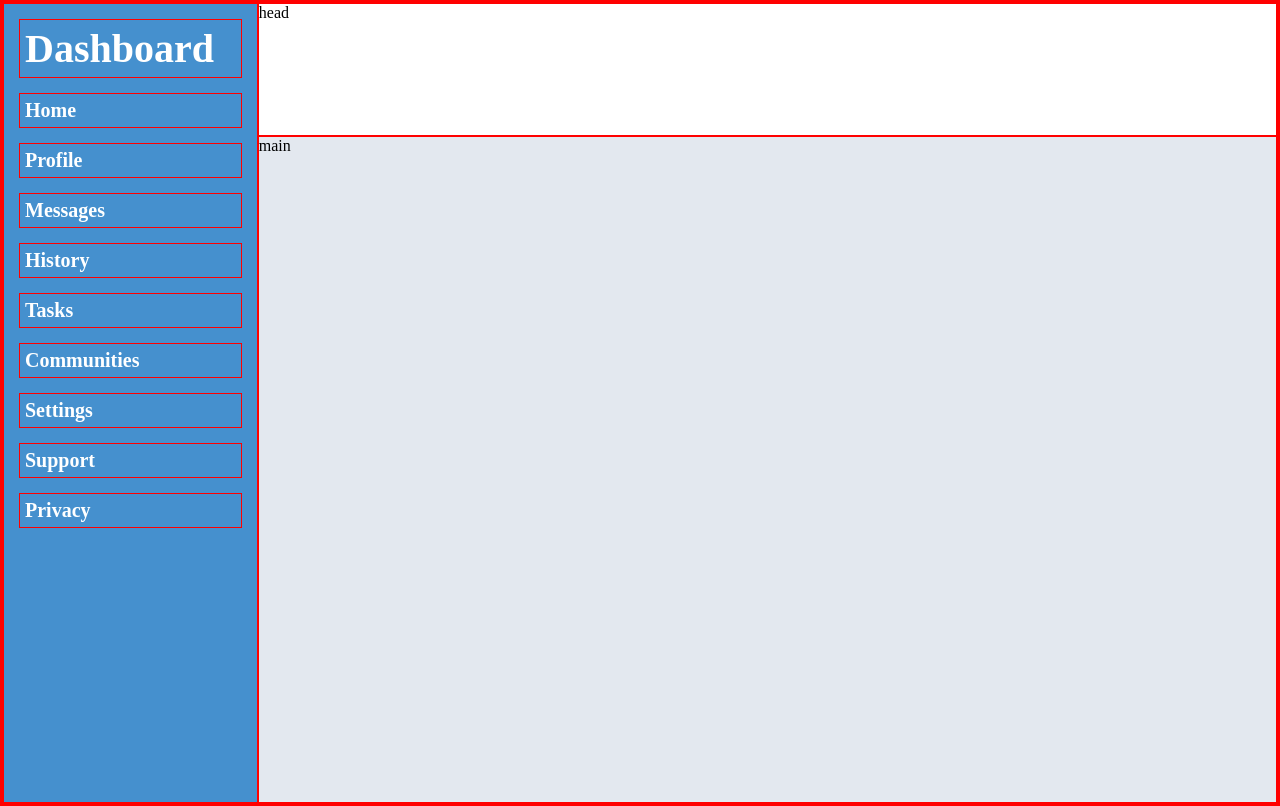
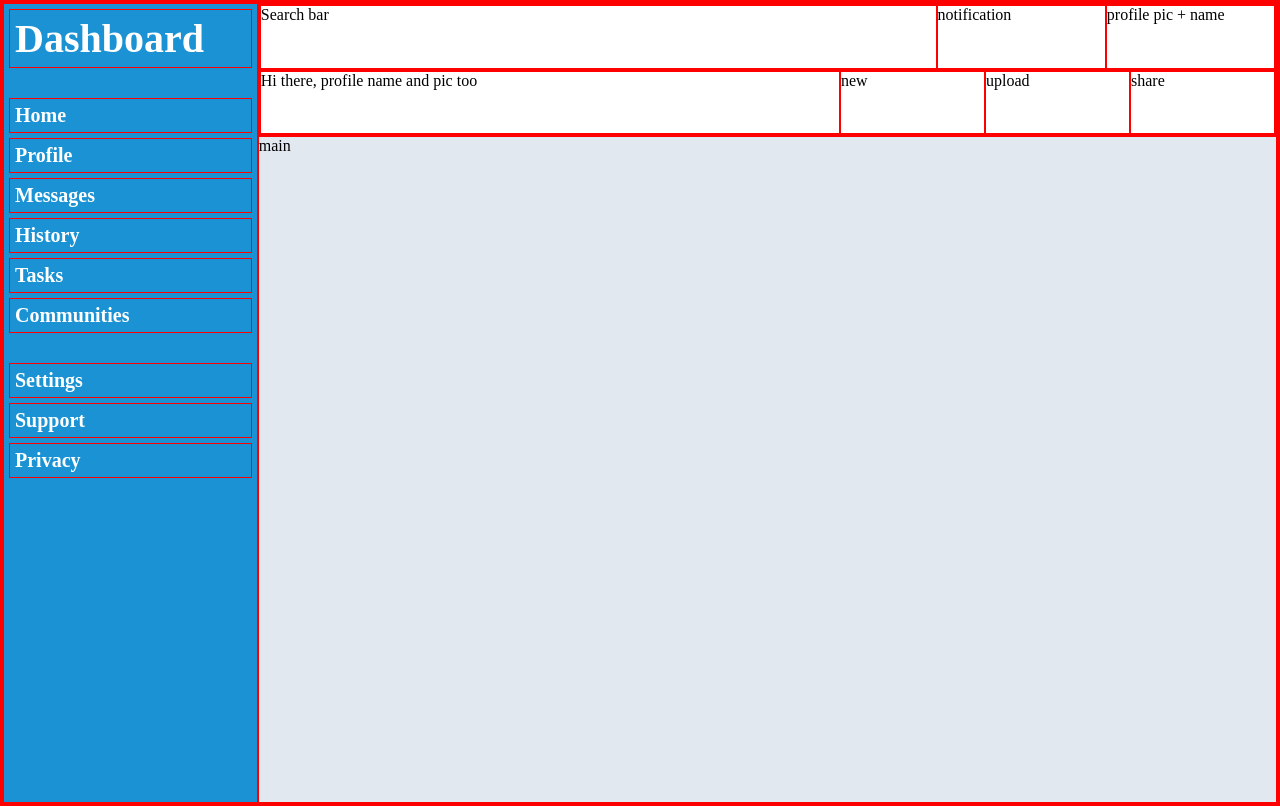
Before and after one commit to LeonardoCapocci/admin-dashboard, a plain HTML site: page index.html in a window 1280 px wide. Drawn offline with Linux system fonts and the light colour scheme.

Commit message:
header layout basics and color adjustments

```diff
--- a/index.html
+++ b/index.html
@@ -16,11 +16,23 @@
       <p>History</p>
       <p>Tasks</p>
       <p>Communities</p>
-      <p>Settings</p>
+      <p class="settings-link">Settings</p>
       <p>Support</p>
       <p>Privacy</p>
     </div>
-    <div class="header">head</div>
+    <div class="header">
+      <div class="header-upper">
+        <div>Search bar</div>
+        <div>notification</div>
+        <div>profile pic + name</div>
+      </div>
+      <div class="header-lower">
+        <div>Hi there, profile name and pic too</div>
+        <div>new</div>
+        <div>upload</div>
+        <div>share</div>
+      </div>
+    </div>
     <div class="main-content">main</div>
   </div>
 </body>
--- a/style.css
+++ b/style.css
@@ -14,7 +14,7 @@ html, body {
 }
 
 .sidebar {
-    background-color: rgba(69, 144, 206);
+    background-color: rgba(26, 146, 211);
     color: white;
     grid-column: 1 / 2;
     grid-row: 1 / 3;
@@ -26,19 +26,35 @@ html, body {
     font-size: 20px;
     font-weight: bold;
     padding: 5px;
-    margin: 15px;
+    margin: 5px;
 }
 
 .sidebar .dashboard-link {
     font-size: 40px;
+    margin-bottom: 30px;
+}
+
+.sidebar .settings-link {
+    margin-top: 30px;
 }
 
 .header {
     background-color: white;
     grid-column: 2 / 3;
+    display: grid;
+}
+
+.header-upper {
+    display: grid;
+    grid-template-columns: 4fr 1fr 1fr;
+}
+
+.header-lower {
+    display: grid;
+    grid-template-columns: 4fr 1fr 1fr 1fr;
 }
 
 .main-content {
-    background-color: rgb(227, 232, 239);
+    background-color: rgb(226, 232, 240);
     grid-column: 2 / 3;
 }
```
